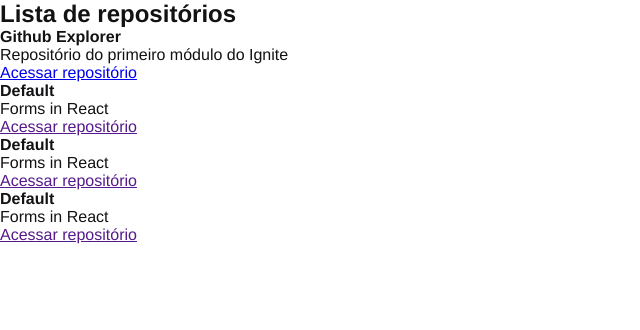
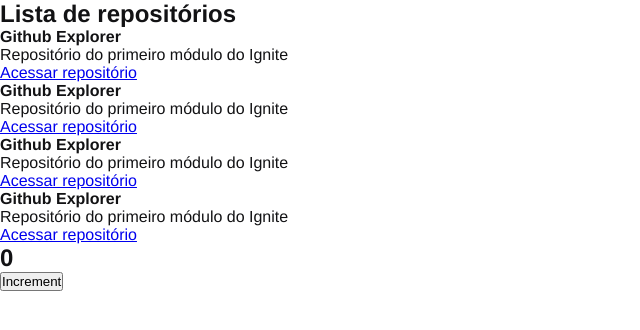
Before and after one commit to Carol111/ignite-react-01-github-explorer, a React app: page / in a window 1280 px wide. Shown: the top 330 px of the page, without its empty margins (0-640 px from the left). Built offline with nearby package versions, Linux system fonts and the light colour scheme.

Commit message:
Conceitos importantes

```diff
--- a/package.json
+++ b/package.json
@@ -16,11 +16,13 @@
     "@babel/core": "^7.13.10",
     "@babel/preset-env": "^7.13.10",
     "@babel/preset-react": "^7.12.13",
+    "@pmmmwh/react-refresh-webpack-plugin": "^0.4.3",
     "babel-loader": "^8.2.2",
     "cross-env": "^7.0.3",
     "css-loader": "^5.1.2",
     "html-webpack-plugin": "^5.3.1",
     "node-sass": "^5.0.0",
+    "react-refresh": "^0.10.0",
     "sass-loader": "^11.0.1",
     "style-loader": "^2.0.0",
     "webpack": "^5.24.4",
--- a/src/App.jsx
+++ b/src/App.jsx
@@ -1,6 +1,12 @@
+import { Counter } from './components/Counter'
 import { RepositoryList } from './components/RepositoryList'
 import './styles/global.scss'
 
 export function App() {
-  return <RepositoryList />
+  return (
+    <>
+      <RepositoryList />
+      <Counter />
+    </>
+  )
 }
--- /dev/null
+++ b/src/components/Counter.jsx
@@ -0,0 +1,18 @@
+import { useState } from 'react';
+
+export function Counter() {
+  const [counter, setCounter] = useState(0);
+
+  function increment() {
+    setCounter(counter + 1);
+  }
+
+  return (
+    <div>
+      <h2>{counter}</h2>
+      <button type="button" onClick={increment}>
+        Increment
+      </button>
+    </div>
+  );
+}
--- a/src/components/RepositoryList.jsx
+++ b/src/components/RepositoryList.jsx
@@ -13,9 +13,9 @@
 
       <ul>
         <RepositoryItem repository={repository} />
-        <RepositoryItem />
-        <RepositoryItem />
-        <RepositoryItem />
+        <RepositoryItem repository={repository} />
+        <RepositoryItem repository={repository} />
+        <RepositoryItem repository={repository} />
       </ul>
     </section>
   )
--- a/webpack.config.js
+++ b/webpack.config.js
@@ -1,5 +1,6 @@
 const path = require('path')
 const HtmlWebpackPlugin = require('html-webpack-plugin')
+const ReactRefreshWebpackPlugin = require('@pmmmwh/react-refresh-webpack-plugin')
 
 const isDevelopment = process.env.NODE_ENV !== 'production';
 
@@ -15,19 +16,28 @@
     extensions: ['.js', '.jsx'],
   },
   devServer: {
-    contentBase: path.resolve(__dirname, 'public')
+    contentBase: path.resolve(__dirname, 'public'),
+    hot: true,
   },
   plugins: [
+    isDevelopment && new ReactRefreshWebpackPlugin(),
     new HtmlWebpackPlugin({
       template: path.resolve(__dirname, 'public', 'index.html')
     })
-  ],
+  ].filter(Boolean),
   module : {
     rules: [
       {
         test: /\.jsx$/,
         exclude: /node_modules/,
-        use: 'babel-loader'
+        use: {
+          loader: 'babel-loader',
+          options: {
+            plugins: [
+              isDevelopment && require.resolve('react-refresh/babel')
+            ].filter(Boolean)
+          }
+        }
       },
       {
         test: /\.scss$/,
```
Also changed, not shown: 1 other file (tests, documents, lock files or other folders).
